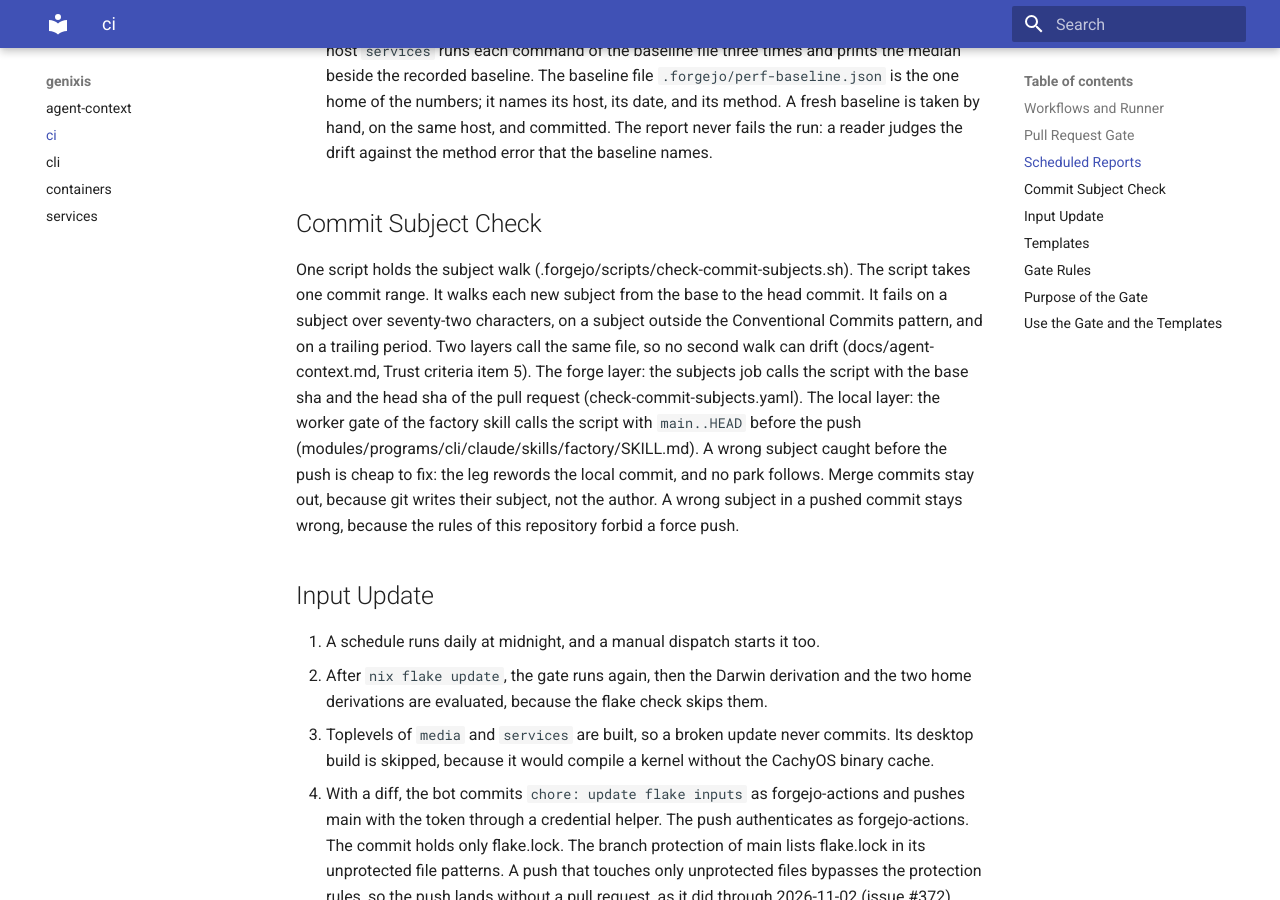
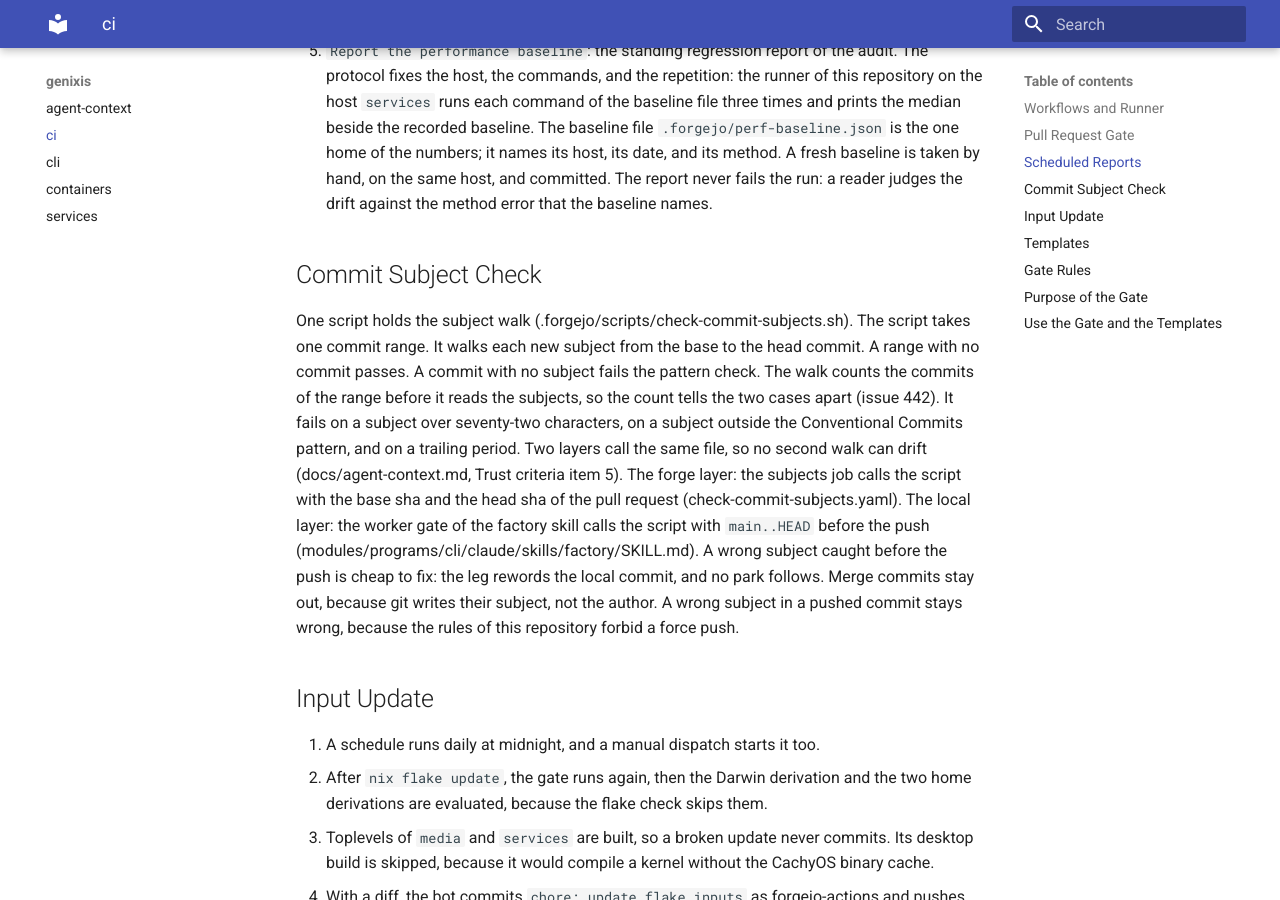
Before and after one commit to Jracon/genixis, an MkDocs documentation site: the page built from docs/ci.md, in a window 1280 px wide and 900 px high, scrolled down 4593 px. Built offline with MkDocs 1.6.1 and Material for MkDocs 9.7.7, drawn with Linux system fonts in a browser that asks for light colours; some of the changed text lies outside the part shown.

Commit message:
fix(ci): separate the empty range from the empty subject
Command substitution strips each trailing newline of the captured subjects, so a range whose only commit holds an empty subject captured no text. The walk read that capture as an empty range and passed the subject. The guard counts the commits of the range first: zero passes as an empty range, and a nonzero count walks on, so the empty subject reaches the pattern check. The fixture proves both sides of the guard, and docs/ci.md moves with the change.

Co-Authored-By: Claude Code <noreply@anthropic.com>

```diff
--- a/docs/ci.md
+++ b/docs/ci.md
@@ -38,7 +38,7 @@ Each check derivation lives in lib/checks.nix, so the `Check flake` step builds
 19. `Check the python formatting`: the ruff-format check gates the two Python suites of the harnesses with ruff format in check mode, so the format pass and the lint pass of item 11 come from one tool. The defaults of ruff format apply, and the flake lock pins the ruff release. A drift fixture inside the check proves that the check mode fails on a misformatted input.
 20. `Check the yaml files`: yamllint and prettier gate the three workflows of the forge, the docs index, and the one deployed service config. The rules of yamllint live in lib/yamllint.yaml, and the key check of its truthy rule is off, because the workflows name their event keys on and off, which the rule reads as booleans. The prettier check compares the formatted form of a file with the file, its settings live in .prettierrc.yaml at the root, and a drift fixture inside the check proves that the comparison fails on a misformatted input. The qmd index of a checkout stays outside the row, and the ruling on tool config files is open (issue 426).
 21. `Check the Caddyfile`: the caddy check gates the reverse proxy file with caddy fmt in compare form and with caddy validate, which loads the file as a caddy config. The tool is the plugin build of flake.nix, because the file names the cloudflare dns module and stock caddy refuses the file at parse time; the deployed image caddybuilds/caddy-cloudflare carries the same module, and the plugin pin of the build mirrors it. Validate provisions the dns provider, which checks the token shape alone and no network, so the check hands it a placeholder that the tree builds at runtime, because the secrets check flags every token-shaped literal. A drift fixture inside the check proves that the compare fails on a misformatted input.
-22. `Gate the commit subject fixture`: the commit-subjects-fixture check builds one fixture repository per case, seeds one case commit on a topic branch, and runs the subject script over `main..HEAD`, the same range form as the worker gate. One case per rule: a subject of seventy-three characters fails, a subject of seventy-two characters passes, a subject outside the pattern fails, and a subject with a trailing period fails. Each failing case asserts the message of its rule, so a walk that lost its teeth cannot pass (issue 439).
+22. `Gate the commit subject fixture`: the commit-subjects-fixture check builds one fixture repository per case, seeds one case commit on a topic branch, and runs the subject script over `main..HEAD`, the same range form as the worker gate. One case per rule: a subject of seventy-three characters fails, a subject of seventy-two characters passes, a subject outside the pattern fails, and a subject with a trailing period fails. Each failing case asserts the message of its rule, so a walk that lost its teeth cannot pass (issue 439). Two guard cases join them. A commit with no subject at the head of the range fails, and a range with no commit passes (issue 442).
 
 ## Scheduled Reports
 
@@ -52,7 +52,7 @@ The reports job runs on the daily schedule and on a manual dispatch of the workf
 
 ## Commit Subject Check
 
-One script holds the subject walk (.forgejo/scripts/check-commit-subjects.sh). The script takes one commit range. It walks each new subject from the base to the head commit. It fails on a subject over seventy-two characters, on a subject outside the Conventional Commits pattern, and on a trailing period. Two layers call the same file, so no second walk can drift (docs/agent-context.md, Trust criteria item 5). The forge layer: the subjects job calls the script with the base sha and the head sha of the pull request (check-commit-subjects.yaml). The local layer: the worker gate of the factory skill calls the script with `main..HEAD` before the push (modules/programs/cli/claude/skills/factory/SKILL.md). A wrong subject caught before the push is cheap to fix: the leg rewords the local commit, and no park follows. Merge commits stay out, because git writes their subject, not the author. A wrong subject in a pushed commit stays wrong, because the rules of this repository forbid a force push.
+One script holds the subject walk (.forgejo/scripts/check-commit-subjects.sh). The script takes one commit range. It walks each new subject from the base to the head commit. A range with no commit passes. A commit with no subject fails the pattern check. The walk counts the commits of the range before it reads the subjects, so the count tells the two cases apart (issue 442). It fails on a subject over seventy-two characters, on a subject outside the Conventional Commits pattern, and on a trailing period. Two layers call the same file, so no second walk can drift (docs/agent-context.md, Trust criteria item 5). The forge layer: the subjects job calls the script with the base sha and the head sha of the pull request (check-commit-subjects.yaml). The local layer: the worker gate of the factory skill calls the script with `main..HEAD` before the push (modules/programs/cli/claude/skills/factory/SKILL.md). A wrong subject caught before the push is cheap to fix: the leg rewords the local commit, and no park follows. Merge commits stay out, because git writes their subject, not the author. A wrong subject in a pushed commit stays wrong, because the rules of this repository forbid a force push.
 
 ## Input Update
 
```
Also changed, not shown: 2 other files.
